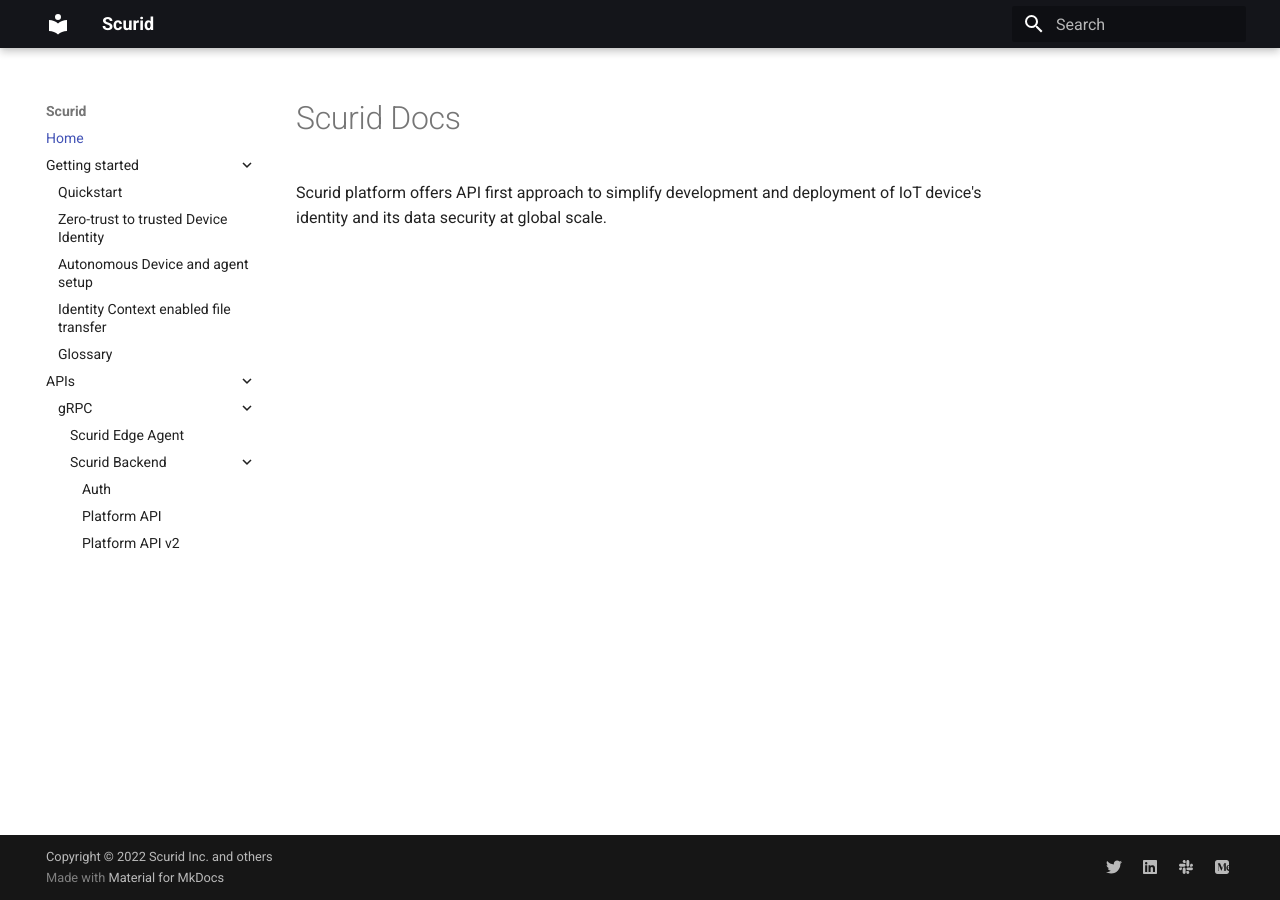
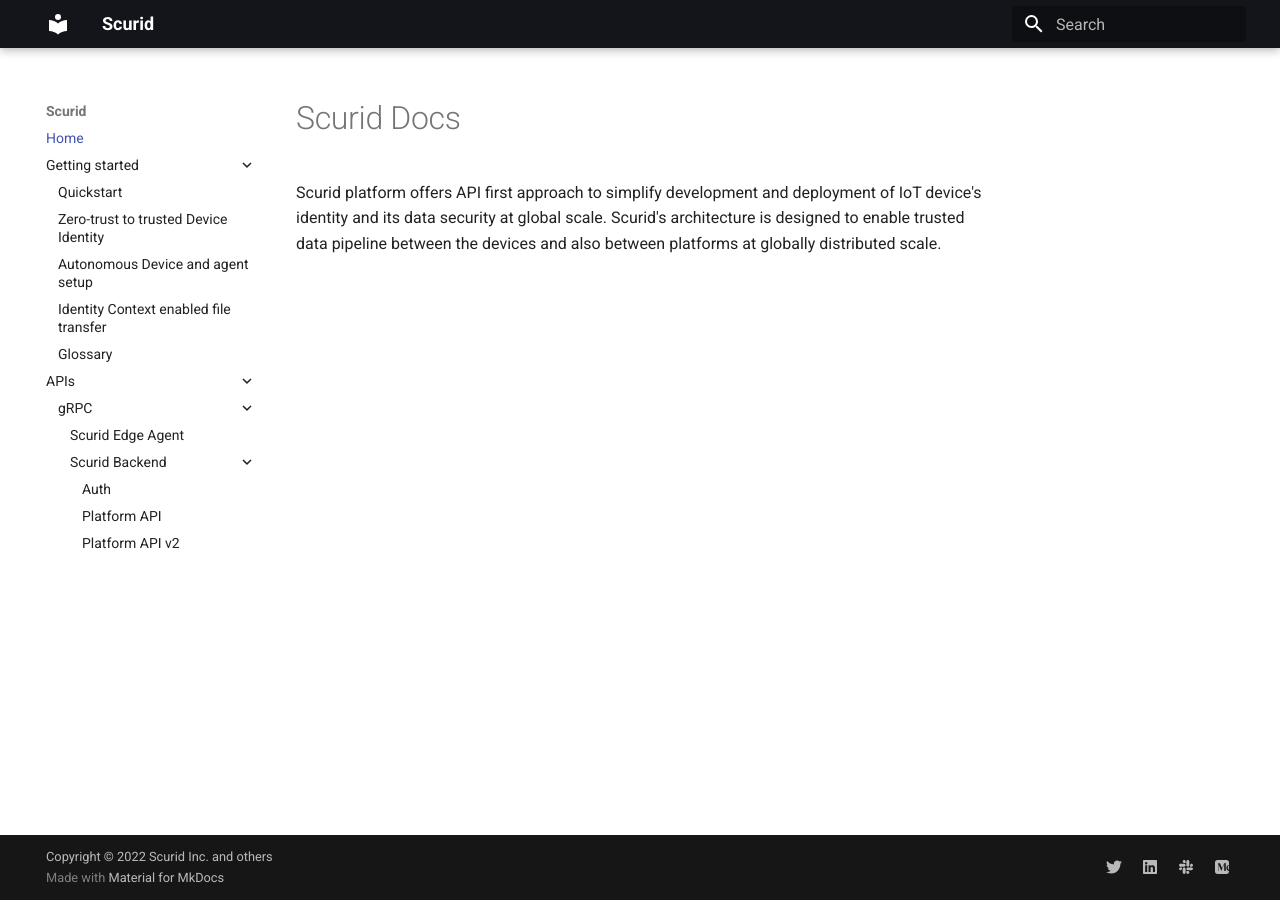
Before and after one commit to scurid-inc/docs, an MkDocs documentation site: the page built from docs/index.md, in a window 1280 px wide. Built offline with MkDocs 1.6.1 and Material for MkDocs 9.7.7, drawn with Linux system fonts in a browser that asks for light colours; the version menu is left out.

Commit message:
updated index

```diff
--- a/docs/index.md
+++ b/docs/index.md
@@ -1,3 +1,3 @@
 # Scurid Docs
 
-Scurid platform offers API first approach to simplify development and deployment of IoT device's identity and its data security at global scale.
+Scurid platform offers API first approach to simplify development and deployment of IoT device's identity and its data security at global scale. Scurid's architecture is designed to enable trusted data pipeline between the devices and also between platforms at globally distributed scale.
```
